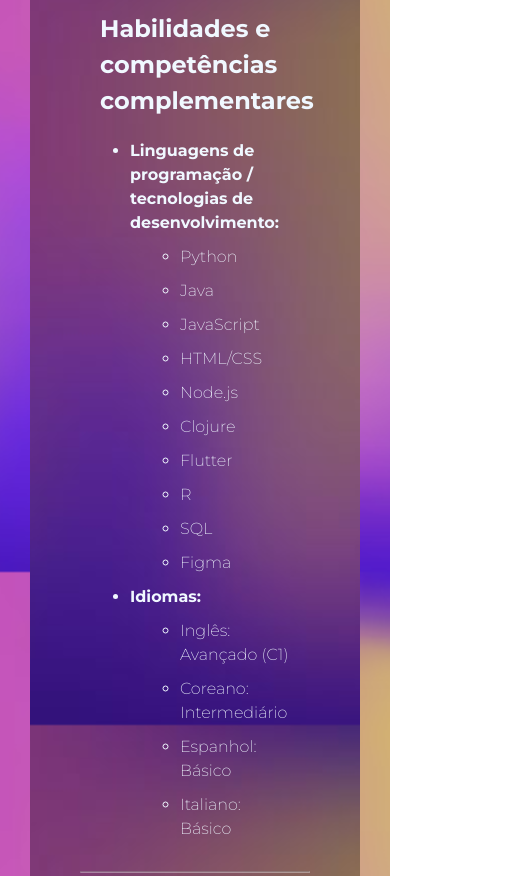
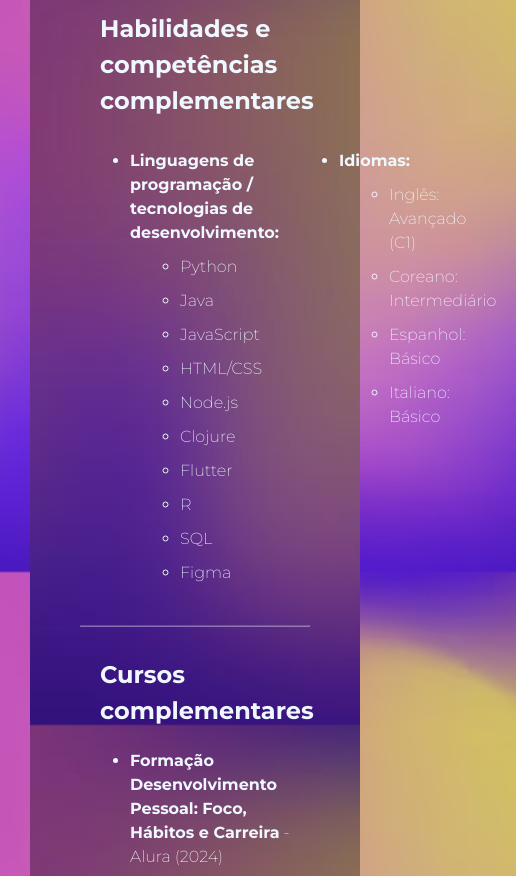
Before and after one commit to slucas04/portfolio, a plain HTML site: page curriculo.html in a window 390 px wide. Shown: the part 1960-2836 px from the top of the page, 516 px wide, since content can reach past the window. Drawn offline with Linux system fonts and the light colour scheme; a script that the page names is missing; a web font is replaced by a local one.

Commit message:
Update style.css

```diff
--- a/style.css
+++ b/style.css
@@ -316,13 +316,17 @@ footer img {
         gap: 20px; /* Espaçamento entre os itens */
     }
 
+    .second-main-container {
+        padding: auto;
+    }
+
     footer img {
         width: 35%;
         height: auto;
     }
 
     .secao-competencias {
-        display: block;
+        display: flex;
     }
 
 }
```
